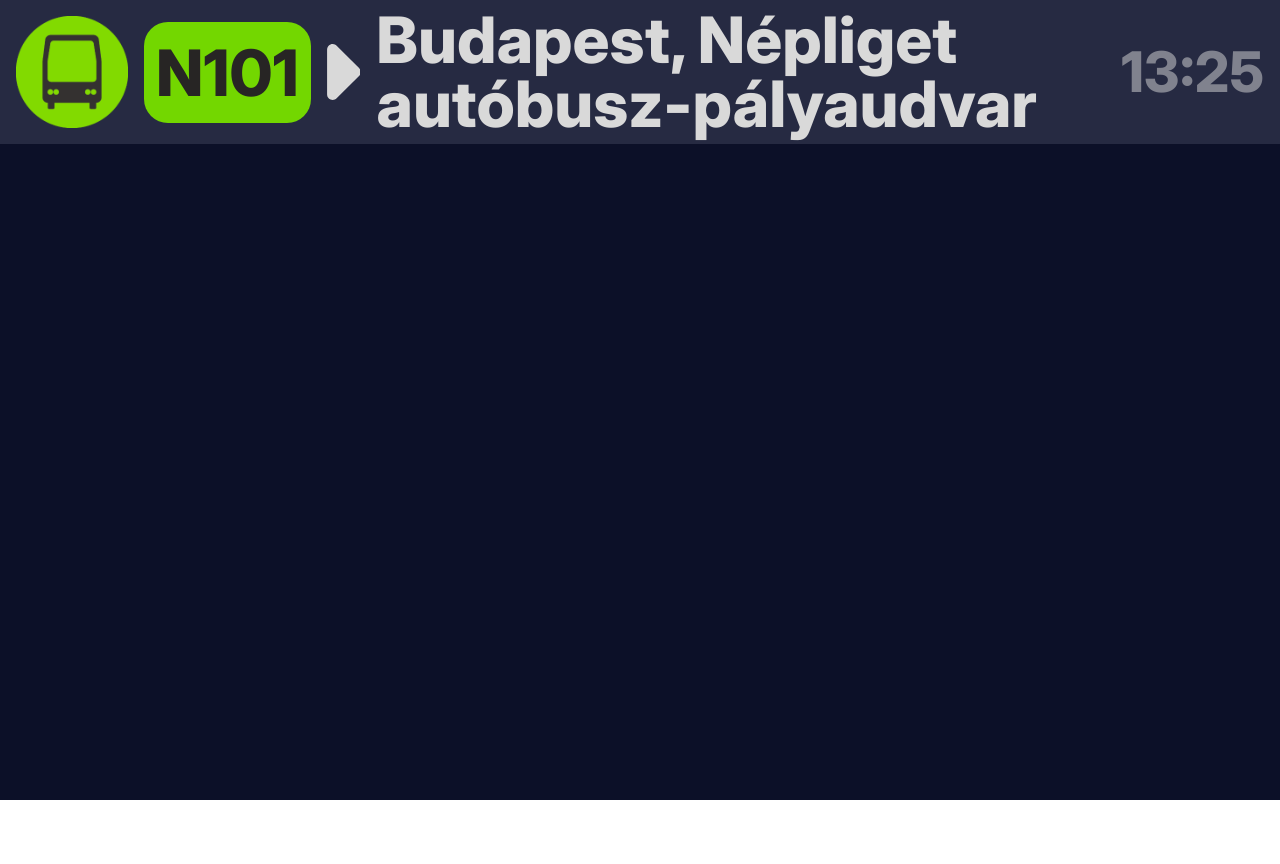
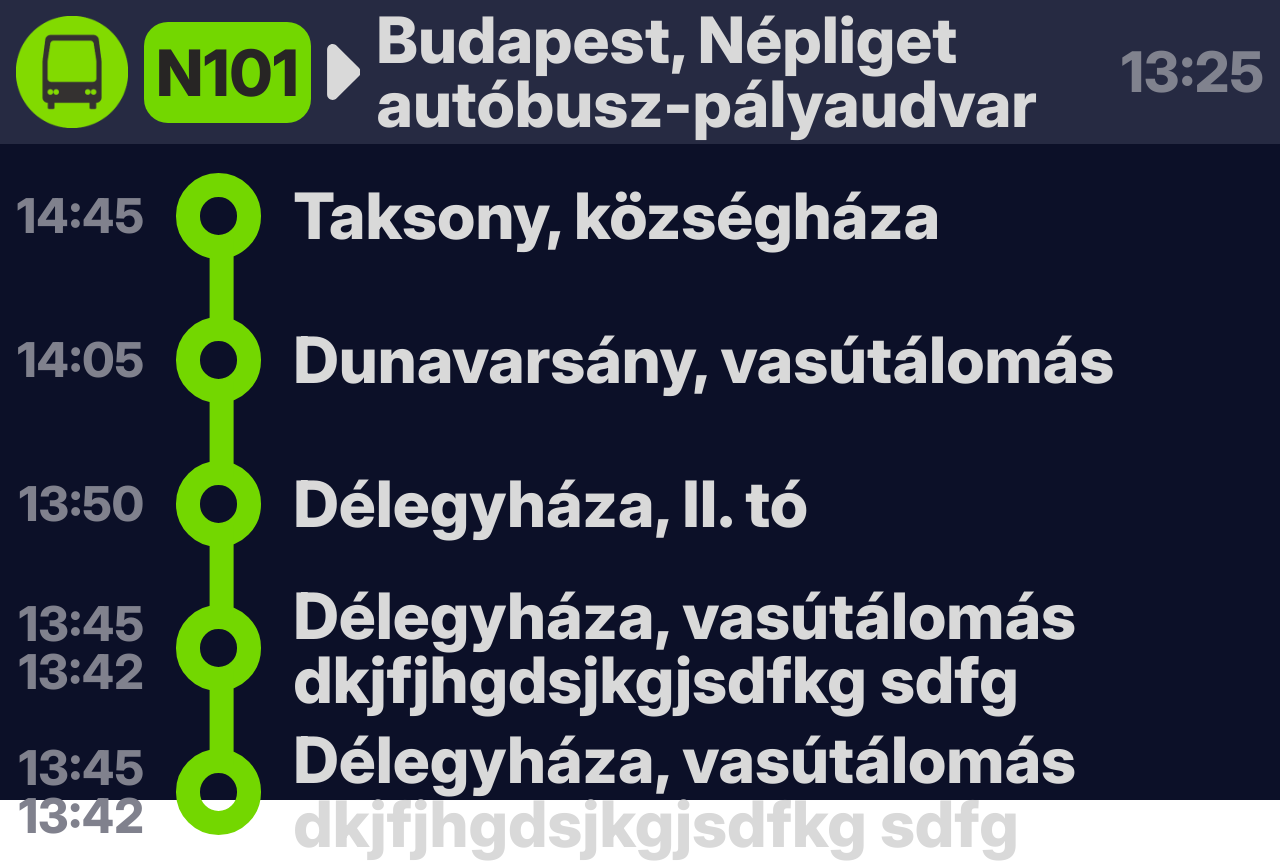
Before and after one commit to Kszg/kingpin, a Vue app in the folder display/: page / in a window 1280 px wide. Before the commit the page ends 800 px from the top, so only its background shows below. Built offline with nearby package versions, Linux system fonts and the light colour scheme.

Commit message:
Stop frontend sketch

```diff
--- a/display/src/App.vue
+++ b/display/src/App.vue
@@ -1,10 +1,20 @@
 <script setup>
 import Header from '@/components/Header.vue';
+import Stop from './components/Stop.vue';
 </script>
 
 <template>
   <div class="display">
     <Header/>
+    <div class="stops">
+      <div class="upcoming_stops">
+        <Stop name="Taksony, községháza" arrival="14:45" :is_last="true"/>
+        <Stop name="Dunavarsány, vasútálomás" arrival="14:05" :is_last="false"/>
+        <Stop name="Délegyháza, II. tó" arrival="13:50" :is_last="false"/>
+        <Stop name="Délegyháza, vasútálomás dkjfjhgdsjkgjsdfkg sdfg " arrival="13:42" departure="13:45" :is_last="false"/>
+      </div>
+      <Stop name="Délegyháza, vasútálomás dkjfjhgdsjkgjsdfkg sdfg " arrival="13:42" departure="13:45" :is_last="false"/>
+    </div>
   </div>
 </template>
 
--- /dev/null
+++ b/display/src/components/Stop.vue
@@ -0,0 +1,76 @@
+<script setup>
+const props = defineProps({
+  name: {
+    type: String,
+    required: true
+  },
+  arrival: {
+    type: String,
+    required: true
+  },
+  departure: {
+    type: String,
+    required: true
+  },
+  is_last: {
+    type: Boolean,
+    required: true
+  }
+});
+</script>
+
+<template>
+  <div class="stop">
+    <div class="timestamps">
+      <p v-if="props.departure" class="departure">{{props.departure}}</p>
+      <p v-if="props.arrival" class="arrival">{{props.arrival}}</p>
+    </div>
+    <div class="marker">
+      <div v-if="!props.is_last" class="marker_connector"></div>
+    </div>
+    <p class="stop_name">{{props.name}}</p>
+  </div>
+</template>
+
+<style scoped>
+.stop {
+  width: calc(100% - 2rem);
+  display: flex;
+  align-items: center;
+  padding: 1rem;
+  height: 7rem;
+}
+
+.stop .timestamps > * {
+  color: #80818D;
+  font-size: 3rem;
+  width: 8rem;
+  text-align: right;
+  line-height: 3rem;
+  margin: 0;
+}
+
+.stop .marker {
+  border-radius: 50%;
+  width: 3rem;
+  aspect-ratio: 1;
+  border: 1.5rem solid var(--accent-color);
+  margin-inline: 2rem;
+  position: relative;
+}
+
+.stop .marker_connector {
+  border-left: 1.5rem solid var(--accent-color);
+  height: 6rem;
+  position: absolute;
+  transform: translateX(40%) translateY(-6.5rem);
+}
+
+.stop .stop_name {
+  color: var(--text-main-color);
+  font-size: 4rem;
+  line-height: 4rem;
+  width: 100%;
+  margin: 0;
+}
+</style>
```
